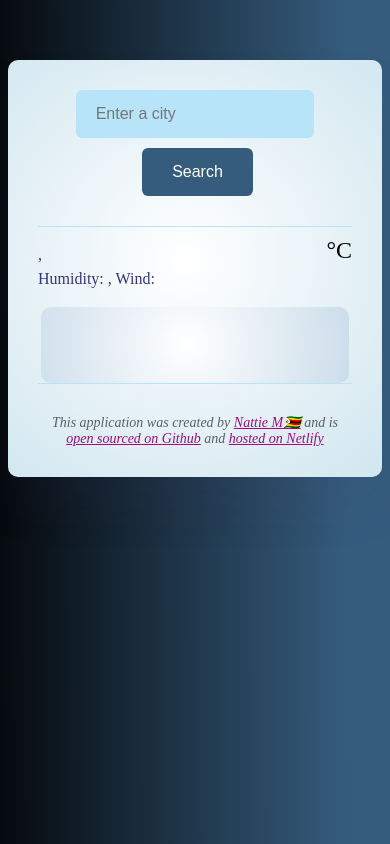
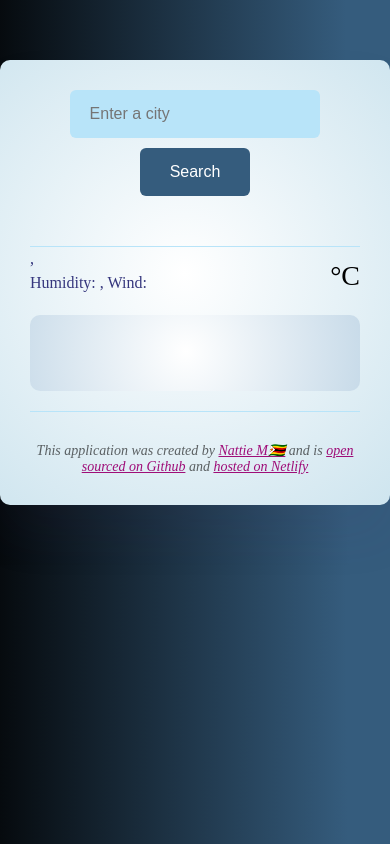
Before and after one commit to Nattie14/SkySavvyWeather, a plain HTML site: page index.html in a window 390 px wide. Drawn offline with nearby package versions, Linux system fonts and the light colour scheme; no server answers; a web font is replaced by a local one.

Commit message:
Updated CSS

```diff
--- a/src/style.css
+++ b/src/style.css
@@ -1,21 +1,26 @@
-header {
-  border-bottom: 1px solid rgb(184, 228, 249);
-  padding: 0 0 30px 0;
+/* Reset default browser styles */
+* {
+    margin: 0;
+    padding: 0;
+    box-sizing: border-box;
   }
+
+  /* Global styles */
   body {
     background: linear-gradient(
       89.7deg,
       rgb(0, 0, 0) -10.7%,
       rgb(53, 92, 125) 88.8%
     );
-
     font-family: "Sedan", serif;
     font-weight: 400;
     font-style: normal;
   }
+
   a {
     color: rgb(159, 13, 120);
   }
+
   .app-container {
     background: radial-gradient(
       827px at 47.3% 48%,
@@ -29,10 +34,18 @@ a {
     box-shadow: 0 30px 50px rgba(65, 50, 100, 0.08);
   }
 
+  /* Header styles */
+  header {
+    border-bottom: 1px solid rgb(184, 228, 249);
+    padding: 0 0 30px 0;
+  }
+
+  /* Search form styles */
   .search-form {
     display: flex;
     flex-direction: column;
     align-items: center;
+    margin-bottom: 20px; /* Add margin bottom for spacing */
   }
 
   .search-form-input {
@@ -42,7 +55,7 @@ a {
     width: 76%;
     padding: 15px 20px;
     font-size: 16px;
-    margin-bottom: 10px; /* Add margin below the search input */
+    margin-bottom: 10px; /* Add margin bottom for spacing */
   }
 
   .search-form-submit {
@@ -52,9 +65,7 @@ a {
     border: none;
     color: white;
     font-size: 16px;
-    margin-left: 5px;
   }
-
 
   .search-form-submit:hover {
     background: rgb(184, 228, 249);
@@ -62,28 +73,34 @@ a {
     border: 1px solid rgb(53, 92, 125);
   }
 
+  /* Main content styles */
   .weather-app-data {
     display: flex;
     justify-content: space-between;
   }
+
   .weather-app-city {
     margin: 0;
     font-size: 46px;
     line-height: 48px;
   }
+
   .weather-app-details {
     font-size: 16px;
     color: rgb(53, 54, 125);
     line-height: 24px;
     font-weight: 500;
   }
+
   .weather-app-details strong {
     color: rgb(159, 13, 120);
   }
 
   .weather-app-temperature-container {
     display: flex;
+    align-items: center; /* Align items vertically */
   }
+
   .weather-app-temperature {
     font-size: 74px;
     font-weight: bold;
@@ -100,13 +117,7 @@ a {
     font-size: 28px;
   }
 
-@media screen and (max-width: 600px) {
-  .weather-app-unit {
-    font-size: 24px;
-
-  }
-}
-
+  /* Forecast container styles */
   .weather-forecast-container {
     background: radial-gradient(
       827px at 47.3% 48%,
@@ -114,25 +125,21 @@ a {
       rgb(28, 106, 164) 88.8%
     );
     border-radius: 10px;
-  width: 92%;
+    max-width: 700px; /* Ensure forecast container doesn't exceed app container */
+    margin: 0 auto; /* Center forecast container */
     padding: 28px;
     margin-bottom: 20px;
+    margin-top: 20px;
   }
 
-@media screen and (max-width: 600px) {
-  .weather-forecast-container {
-    width: 80%;
-    margin: 0 auto;
-  }
-}
-
+  /* Forecast styles */
   .weather-forecast {
     margin-top: 20px;
     text-align: center;
     color: black;
     display: flex;
-    flex-wrap: wrap;
     justify-content: space-around;
+    flex-wrap: wrap; /* Ensure forecast items wrap on small screens */
   }
 
   .weather-forecast > div {
@@ -157,6 +164,7 @@ a {
     display: block;
   }
 
+  /* Footer styles */
   footer {
     border-top: 1px solid rgb(184, 228, 249);
     padding: 30px 0 0 0;
```
Lines whose indentation alone changed are shown as unchanged.
